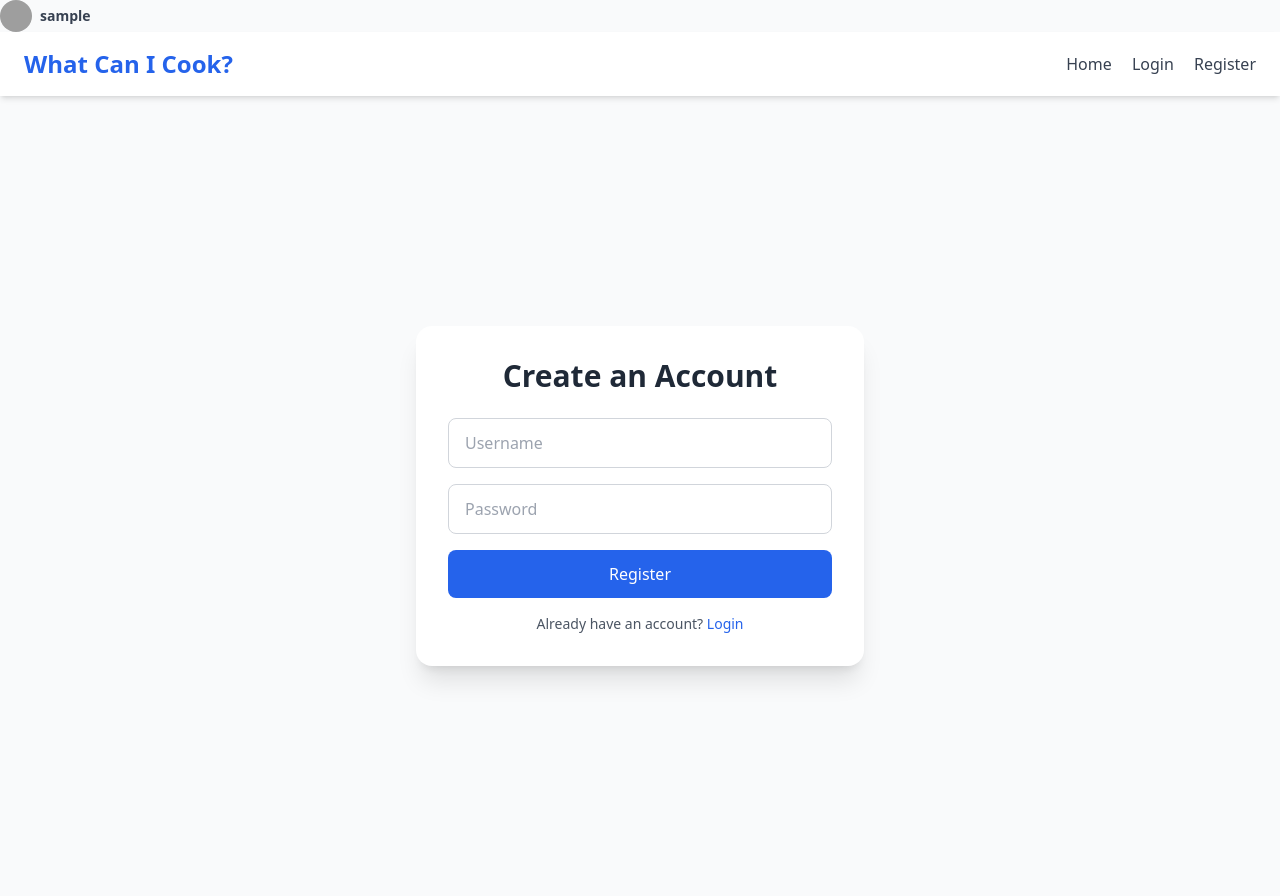
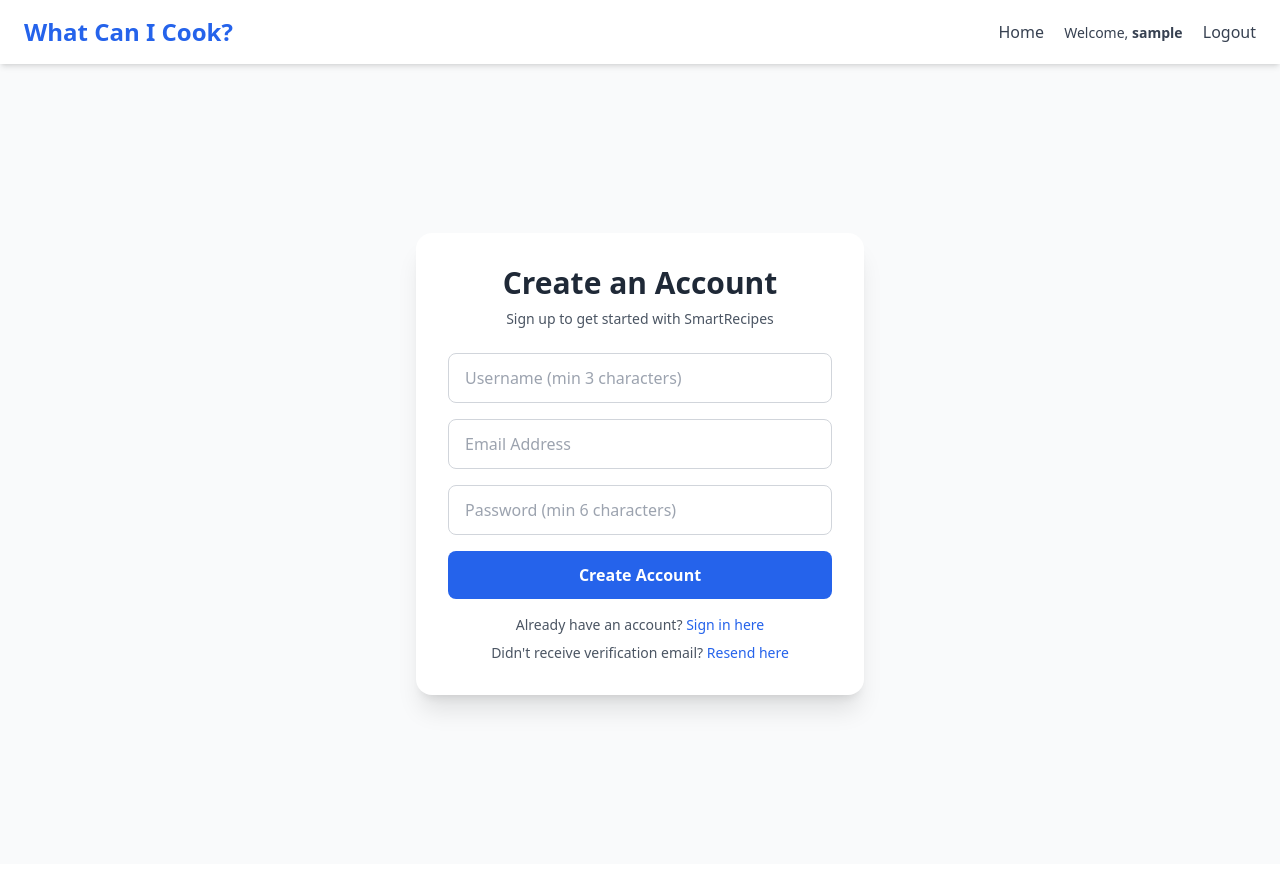
Before and after one commit to Omar-khaiom/web_apps_project, a Flask app: page /register in a window 1280 px wide. After the commit the page ends 718 px from the top, so only its background shows below. Run offline with Flask 3, Linux system fonts and the light colour scheme; the visitor is signed in with stand-in values (Sample User, id 1); some libraries are stand-ins or nearby versions; grey boxes are pictures that could not be loaded.

Commit message:
fully works
fully works

```diff
--- a/app.py
+++ b/app.py
@@ -3,146 +3,253 @@ from flask_mail import Mail, Message
 from dotenv import load_dotenv
 import os
 import requests
+import traceback
+
 from data import calorie_lookup
-from auth import register_user, verify_user
+from auth import register_user, verify_user, get_user_email, username_exists, email_exists_in_db
 
-# Load env vars
 load_dotenv()
-SPOONACULAR_API_KEY = os.getenv("SPOONACULAR_API_KEY")
 
-# Flask setup
 app = Flask(__name__)
-app.secret_key = os.urandom(24)
+app.secret_key = os.getenv("SECRET_KEY") or os.urandom(24)
 
-# Mail
+# Flask-Mail setup
 app.config.update(
-    MAIL_SERVER='smtp.gmail.com',
-    MAIL_PORT=587,
-    MAIL_USE_TLS=True,
-    MAIL_USERNAME=os.getenv("EMAIL_USER"),
-    MAIL_PASSWORD=os.getenv("EMAIL_PASS"),
+    MAIL_SERVER=os.getenv("MAIL_SERVER"),
+    MAIL_PORT=int(os.getenv("MAIL_PORT")) if os.getenv("MAIL_PORT") else 587,
+    MAIL_USE_TLS=os.getenv("MAIL_USE_TLS") == "true",
+    MAIL_USERNAME=os.getenv("MAIL_USERNAME"),
+    MAIL_PASSWORD=os.getenv("MAIL_PASSWORD"),
+    MAIL_DEFAULT_SENDER=os.getenv("MAIL_USERNAME")
 )
 mail = Mail(app)
 
+# Store pending registrations
+pending_registrations = {}
+
+def send_verification_email(email, confirm_link):
+    try:
+        msg = Message(
+            subject="Confirm Your Email - SmartRecipes",
+            recipients=[email],
+            html=f'''
+                <h2>Welcome to SmartRecipes!</h2>
+                <p>Please verify your email address by clicking the button below:</p>
+                <p><a href="{confirm_link}" style="background-color:#4CAF50;color:white;padding:10px 20px;text-decoration:none;border-radius:5px;">Verify Email</a></p>
+                <p>Or paste this link in your browser: {confirm_link}</p>
+                <p>If you didn't request this, you can ignore this message.</p>
+            '''
+        )
+        mail.send(msg)
+        print(f"Verification email sent to {email}")
+        return True
+    except Exception as e:
+        print("Flask-Mail error:", e)
+        return False
 
 @app.route("/")
 def home():
     return render_template("home.html")
 
-
 @app.route("/input")
 def input_page():
     return render_template("input.html")
 
-
 @app.route("/generate", methods=["POST"])
 def generate():
-    raw = request.form["ingredients"]
+    print("=== GENERATE ROUTE STARTED ===")
+
+    raw = request.form.get("ingredients", "")
     ingredients = [i.strip() for i in raw.split(",") if i.strip()]
+
+    print(f"Raw ingredients input: '{raw}'")
+    print(f"Processed ingredients: {ingredients}")
+
     if not ingredients:
+        print("No ingredients provided")
         flash("Please enter at least one ingredient.", "warning")
         return redirect(url_for("input_page"))
 
-    resp = requests.get(
-        "https://api.spoonacular.com/recipes/findByIngredients",
-        params={
-            "ingredients": ",".join(ingredients),
-            "number": 3,
-            "apiKey": SPOONACULAR_API_KEY
-        }
-    )
-    if resp.status_code != 200:
-        flash("Could not fetch recipes. Try again.", "danger")
+    # Check environment variables
+    api_key = os.getenv("SPOONACULAR_API_KEY")
+    print(f"API key exists: {api_key is not None}")
+    if api_key:
+        print(f"API key first 10 chars: {api_key[:10]}...")
+    else:
+        print("ERROR: No API key found in environment!")
+        flash("Configuration error. Please contact support.", "danger")
         return redirect(url_for("input_page"))
 
-    recipes_data = resp.json()
-    recipes = []
-    for r in recipes_data:
-        recipes.append({
-            "id": r["id"],
-            "title": r["title"],
-            "image": r["image"],
-            # <- FIXED: use 'original' instead of non-existent 'originalString'
-            "used":   [ui.get("original", ui.get("name")) for ui in r.get("usedIngredients", [])],
-            "missed":[mi.get("original", mi.get("name")) for mi in r.get("missedIngredients", [])],
-        })
+    try:
+        print("Making API request...")
 
-    return render_template("result.html", recipes=recipes)
+        url = "https://api.spoonacular.com/recipes/findByIngredients"
+        params = {
+            "ingredients": ",".join(ingredients),
+            "number": 6,
+            "apiKey": api_key
+        }
 
+        print(f"Request URL: {url}")
+        print(f"Request params: {params}")
 
-@app.route("/recipe/<int:recipe_id>")
-def recipe_detail(recipe_id):
-    resp = requests.get(
-        f"https://api.spoonacular.com/recipes/{recipe_id}/information",
-        params={"apiKey": SPOONACULAR_API_KEY, "includeNutrition": True}
-    )
-    if resp.status_code != 200:
-        flash("Could not fetch recipe details.", "danger")
-        return redirect(url_for("home"))
+        resp = requests.get(url, params=params, timeout=10)
 
-    data = resp.json()
+        print(f"API Response Status: {resp.status_code}")
+        print(f"Response headers: {dict(resp.headers)}")
+        print(f"Response content (first 500 chars): {resp.text[:500]}")
 
-    # Prepare ingredients list as the template expects (with 'text' and optional 'aisle')
-    ingredients = [{
-        "text": ing.get("original", ing.get("name")),
-        "aisle": ing.get("aisle")
-    } for ing in data.get("extendedIngredients", [])]
+        if resp.status_code == 402:
+            print("API quota exceeded")
+            flash("API quota exceeded. Please try again later.", "warning")
+            return redirect(url_for("input_page"))
+        elif resp.status_code == 401:
+            print("API authentication failed")
+            flash("API authentication failed.", "danger")
+            return redirect(url_for("input_page"))
+        elif resp.status_code != 200:
+            print(f"API returned non-200 status: {resp.status_code}")
+            flash(f"API error (status {resp.status_code}). Try again.", "danger")
+            return redirect(url_for("input_page"))
 
-    # Steps from analyzedInstructions
-    steps = []
-    analyzed = data.get("analyzedInstructions", [])
-    if analyzed and analyzed[0].get("steps"):
-        steps = [step["step"] for step in analyzed[0]["steps"]]
+        print("Parsing JSON response...")
+        recipes_data = resp.json()
+        print(f"Number of recipes returned: {len(recipes_data)}")
 
-    # Nutrition is already a list in data['nutrition']['nutrients']
-    nutrition = data.get("nutrition", {}).get("nutrients", [])
+        recipes = []
+        for i, r in enumerate(recipes_data):
+            print(f"Processing recipe {i}: {r.get('title', 'No title')}")
+            recipe = {
+                "id": r["id"],
+                "title": r["title"],
+                "image": r["image"],
+                "used": [ui.get("original", ui.get("name", "")) for ui in r.get("usedIngredients", [])],
+                "missed": [mi.get("original", mi.get("name", "")) for mi in r.get("missedIngredients", [])]
+            }
+            recipes.append(recipe)
 
-    return render_template("recipe_detail.html", recipe={
-        "title": data.get("title"),
-        "image": data.get("image"),
-        "ingredients": ingredients,           # matches template use of recipe.ingredients
-        "instructions": data.get("instructions") or "",
-        "steps": steps,
-        "readyInMinutes": data.get("readyInMinutes"),
-        "servings": data.get("servings"),
-        "sourceName": data.get("sourceName"),
-        "nutrition": nutrition                 # flat list, matches template's recipe.nutrition
-    })
+        print(f"Successfully processed {len(recipes)} recipes")
+        print("=== GENERATE ROUTE SUCCESS ===")
+        return render_template("result.html", recipes=recipes)
+
+    except requests.exceptions.Timeout as e:
+        print(f"Request timeout: {e}")
+        flash("Request timed out. Please try again.", "danger")
+        return redirect(url_for("input_page"))
+    except requests.exceptions.RequestException as e:
+        print(f"Request exception: {e}")
+        flash("Network error. Check your connection.", "danger")
+        return redirect(url_for("input_page"))
+    except ValueError as e:
+        print(f"JSON parsing error: {e}")
+        flash("Invalid response from API. Try again.", "danger")
+        return redirect(url_for("input_page"))
+    except KeyError as e:
+        print(f"Missing key in API response: {e}")
+        flash("Unexpected API response format.", "danger")
+        return redirect(url_for("input_page"))
+    except Exception as e:
+        print(f"Unexpected error: {type(e).__name__}: {e}")
+        traceback.print_exc()
+        flash("An unexpected error occurred. Please try again.", "danger")
+        return redirect(url_for("input_page"))
+
+@app.route("/register", methods=["GET", "POST"])
+def register_page():
+    if request.method == "POST":
+        username = request.form.get("username", "").strip()
+        password = request.form.get("password", "")
+        email = request.form.get("email", "").strip()
+
+        if not username or not password or not email:
+            flash("Please fill in all fields.", "warning")
+            return render_template("register.html")
+
+        if len(username) < 3 or len(password) < 6:
+            flash("Username must be at least 3 chars, password at least 6.", "warning")
+            return render_template("register.html")
+
+        if username_exists(username) or any(d["username"] == username for d in pending_registrations.values()):
+            flash("Username is taken or pending verification.", "danger")
+            return render_template("register.html")
+
+        if email_exists_in_db(email) or any(d["email"] == email for d in pending_registrations.values()):
+            flash("Email already used or pending.", "danger")
+            return render_template("register.html")
+
+        token = os.urandom(16).hex()
+        pending_registrations[token] = {
+            "username": username,
+            "password": password,
+            "email": email
+        }
+
+        confirm_link = url_for("confirm_email", token=token, _external=True)
+        if send_verification_email(email, confirm_link):
+            flash("Check your email to verify.", "success")
+            return render_template("register_pending.html", email=email)
+        else:
+            pending_registrations.pop(token, None)
+            flash("Could not send verification email.", "danger")
+            return render_template("register.html")
+
+    return render_template("register.html")
+
+@app.route("/confirm/<token>")
+def confirm_email(token):
+    if token in pending_registrations:
+        data = pending_registrations.pop(token)
+        if username_exists(data["username"]) or email_exists_in_db(data["email"]):
+            flash("Username/email taken. Try again.", "danger")
+            return redirect(url_for("register_page"))
+
+        if register_user(data["username"], data["password"], data["email"]):
+            flash("🎉 Email verified. You can now log in.", "success")
+            return redirect(url_for("login_page"))
+        else:
+            flash("Error creating account.", "danger")
+            return redirect(url_for("register_page"))
+    else:
+        flash("Invalid or expired link.", "danger")
+        return redirect(url_for("register_page"))
 
 @app.route("/login", methods=["GET", "POST"])
 def login_page():
     if request.method == "POST":
-        if verify_user(request.form["username"], request.form["password"]):
-            session["user"] = request.form["username"]
-            flash("Logged in!", "success")
+        username = request.form.get("username", "").strip()
+        password = request.form.get("password", "")
+        if not username or not password:
+            flash("Fill all fields.", "warning")
+            return render_template("login.html")
+
+        if verify_user(username, password):
+            session["user"] = username
+            flash("Welcome back!", "success")
             return redirect(url_for("home"))
-        flash("Invalid credentials.", "danger")
+        else:
+            flash("Invalid login.", "danger")
+
     return render_template("login.html")
 
+@app.route("/resend-confirmation", methods=["POST"])
+def resend_confirmation():
+    email = request.form.get("resend_email", "").strip()
+    if not email:
+        flash("Enter your email.", "warning")
+        return redirect(url_for("register_page"))
 
-@app.route("/register", methods=["GET", "POST"])
-def register_page():
-    if request.method == "POST":
-        user, pw, email = (request.form[k] for k in ("username", "password", "email"))
-        if register_user(user, pw, email):
-            token = os.urandom(16).hex()
-            url = url_for("confirm_email", token=token, _external=True)
-            msg = Message("Confirm Email",
-                          sender=app.config["MAIL_USERNAME"],
-                          recipients=[email],
-                          body=f"Click to confirm: {url}")
-            mail.send(msg)
-            flash("Registered! Check your email.", "success")
-            return redirect(url_for("login_page"))
-        flash("Username taken.", "danger")
-    return render_template("register.html")
+    for token, data in pending_registrations.items():
+        if data["email"] == email:
+            confirm_link = url_for("confirm_email", token=token, _external=True)
+            if send_verification_email(email, confirm_link):
+                flash("Verification email resent.", "success")
+                return render_template("register_pending.html", email=email)
+            else:
+                flash("Failed to resend email.", "danger")
+                return redirect(url_for("register_page"))
 
-
-@app.route("/confirm/<token>")
-def confirm_email(token):
-    flash("Email confirmed!", "success")
-    return redirect(url_for("login_page"))
-
+    flash("No pending registration found.", "danger")
+    return redirect(url_for("register_page"))
 
 @app.route("/logout")
 def logout():
@@ -150,13 +257,70 @@ def logout():
     flash("Logged out.", "info")
     return redirect(url_for("home"))
 
-
 @app.route("/calories", methods=["POST"])
 def calories():
-    ing_list = [i.strip() for i in request.form["ingredients"].split(",")]
-    total, breakdown = calorie_lookup(ing_list)
-    return render_template("calories.html", total=total, breakdown=breakdown)
+    raw = request.form.get("ingredients", "")
+    ingredients = [i.strip() for i in raw.split(",") if i.strip()]
+    if not ingredients:
+        flash("Please enter ingredients.", "warning")
+        return redirect(url_for("input_page"))
 
+    try:
+        total, breakdown = calorie_lookup(ingredients)
+        return render_template("calories.html", total=total, breakdown=breakdown)
+    except Exception as e:
+        print(f"Calorie lookup error: {e}")
+        flash("Error calculating calories.", "danger")
+        return redirect(url_for("input_page"))
+
+@app.route("/recipe/<int:recipe_id>")
+def recipe_detail(recipe_id):
+    """Get detailed information about a specific recipe"""
+    try:
+        api_key = os.getenv("SPOONACULAR_API_KEY")
+        if not api_key:
+            flash("Configuration error.", "danger")
+            return redirect(url_for("input_page"))
+
+        # Get recipe information
+        resp = requests.get(
+            f"https://api.spoonacular.com/recipes/{recipe_id}/information",
+            params={"apiKey": api_key},
+            timeout=10
+        )
+
+        if resp.status_code != 200:
+            flash("Could not fetch recipe details.", "danger")
+            return redirect(url_for("input_page"))
+
+        recipe = resp.json()
+
+        # Get recipe instructions
+        instructions_resp = requests.get(
+            f"https://api.spoonacular.com/recipes/{recipe_id}/analyzedInstructions",
+            params={"apiKey": api_key},
+            timeout=10
+        )
+
+        instructions = []
+        if instructions_resp.status_code == 200:
+            instructions_data = instructions_resp.json()
+            if instructions_data:
+                instructions = instructions_data[0].get('steps', [])
+
+        return render_template("recipe_detail.html", recipe=recipe, instructions=instructions)
+
+    except Exception as e:
+        print(f"Recipe detail error: {e}")
+        flash("Error loading recipe details.", "danger")
+        return redirect(url_for("input_page"))
+
+# Debug test route
+@app.route("/test-debug")
+def test_debug():
+    print("DEBUG TEST ROUTE WORKING!")
+    api_key = os.getenv("SPOONACULAR_API_KEY")
+    return f"Debug test successful - API key exists: {api_key is not None}"
 
 if __name__ == "__main__":
     app.run(debug=True)
--- a/templates/layout.html
+++ b/templates/layout.html
@@ -8,28 +8,38 @@
 </head>
 <body class="bg-gray-50 text-gray-800 font-sans">
 
-{% if session.get("user") %}
-  <div class="flex items-center gap-2">
-    <img src="{{ url_for('static', filename='avatars/default.png') }}" class="w-8 h-8 rounded-full">
-    <span class="text-sm text-gray-700"> <strong>{{ session['user'] }}</strong></span>
-  </div>
-{% endif %}
-
   <!-- Navbar -->
   <nav class="bg-white shadow-md px-6 py-4 flex justify-between items-center">
 
     <a href="/" class="text-2xl font-bold text-blue-600">What Can I Cook?</a>
     <div class="space-x-4">
       <a href="/" class="text-gray-700 hover:text-blue-600">Home</a>
-      <a href="/login" class="text-gray-700 hover:text-blue-600">Login</a>
-      <a href="/register" class="text-gray-700 hover:text-blue-600">Register</a>
+
+      <!-- FIX: Proper login/logout navigation -->
+      {% if session.get("user") %}
+        <span class="text-sm text-gray-700">Welcome, <strong>{{ session['user'] }}</strong></span>
+        <a href="/logout" class="text-gray-700 hover:text-blue-600">Logout</a>
+      {% else %}
+        <a href="/login" class="text-gray-700 hover:text-blue-600">Login</a>
+        <a href="/register" class="text-gray-700 hover:text-blue-600">Register</a>
+      {% endif %}
     </div>
   </nav>
+
+<!-- FIX: Better flash message styling with color coding -->
 {% with messages = get_flashed_messages(with_categories=true) %}
   {% if messages %}
-    <div class="space-y-2 mb-4">
+    <div class="space-y-2 mb-4 px-6 pt-4">
       {% for category, msg in messages %}
-        <div class="bg-red-100 text-red-800 px-4 py-2 rounded">{{ msg }}</div>
+        {% if category == 'success' %}
+          <div class="bg-green-100 border border-green-400 text-green-800 px-4 py-2 rounded">{{ msg }}</div>
+        {% elif category == 'danger' %}
+          <div class="bg-red-100 border border-red-400 text-red-800 px-4 py-2 rounded">{{ msg }}</div>
+        {% elif category == 'warning' %}
+          <div class="bg-yellow-100 border border-yellow-400 text-yellow-800 px-4 py-2 rounded">{{ msg }}</div>
+        {% else %}
+          <div class="bg-blue-100 border border-blue-400 text-blue-800 px-4 py-2 rounded">{{ msg }}</div>
+        {% endif %}
       {% endfor %}
     </div>
   {% endif %}
--- a/templates/login.html
+++ b/templates/login.html
@@ -14,6 +14,7 @@
         Login
       </button>
     </form>
+
     <p class="text-sm text-center mt-4 text-gray-600">
       Don't have an account?
       <a href="/register" class="text-green-600 hover:underline">Register</a>
--- a/templates/register.html
+++ b/templates/register.html
@@ -1,22 +1,38 @@
 {% extends "layout.html" %}
 {% block title %}Register{% endblock %}
 {% block content %}
-<div class="flex items-center justify-center min-h-screen">
+<div class="flex items-center justify-center min-h-screen py-12">
   <div class="bg-white shadow-xl rounded-2xl p-8 w-full max-w-md">
-    <h2 class="text-3xl font-semibold text-center mb-6 text-gray-800">Create an Account</h2>
+    <h2 class="text-3xl font-semibold text-center mb-2 text-gray-800">Create an Account</h2>
+    <p class="text-center text-gray-600 mb-6 text-sm">Sign up to get started with SmartRecipes</p>
+
     <form method="POST" action="/register" class="space-y-4">
-      <input type="text" name="username" placeholder="Username" required
-             class="w-full px-4 py-3 border border-gray-300 rounded-lg focus:outline-none focus:ring-2 focus:ring-blue-500">
-      <input type="password" name="password" placeholder="Password" required
-             class="w-full px-4 py-3 border border-gray-300 rounded-lg focus:outline-none focus:ring-2 focus:ring-blue-500">
+      <input type="hidden" name="form_type" value="register" />
+      <div>
+        <input type="text" name="username" placeholder="Username (min 3 characters)" required autocomplete="username"
+               class="w-full px-4 py-3 border border-gray-300 rounded-lg focus:outline-none focus:ring-2 focus:ring-blue-500 transition">
+      </div>
+      <div>
+        <input type="email" name="email" placeholder="Email Address" required autocomplete="email"
+               class="w-full px-4 py-3 border border-gray-300 rounded-lg focus:outline-none focus:ring-2 focus:ring-blue-500 transition">
+      </div>
+      <div>
+        <input type="password" name="password" placeholder="Password (min 6 characters)" required autocomplete="new-password"
+               class="w-full px-4 py-3 border border-gray-300 rounded-lg focus:outline-none focus:ring-2 focus:ring-blue-500 transition">
+      </div>
       <button type="submit"
-              class="w-full bg-blue-600 text-white py-3 rounded-lg hover:bg-blue-700 transition">
-        Register
+              class="w-full bg-blue-600 text-white py-3 rounded-lg hover:bg-blue-700 transition duration-200 font-semibold">
+        Create Account
       </button>
     </form>
-    <p class="text-sm text-center mt-4 text-gray-600">
+
+    <p class="text-center mt-4 text-gray-600 text-sm">
       Already have an account?
-      <a href="/login" class="text-blue-600 hover:underline">Login</a>
+      <a href="/login" class="text-blue-600 hover:underline font-medium">Sign in here</a>
+    </p>
+    <p class="text-center mt-2 text-gray-600 text-sm">
+      Didn't receive verification email?
+      <a href="/resend-confirmation" class="text-blue-600 hover:underline font-medium">Resend here</a>
     </p>
   </div>
 </div>
```
Also changed, not shown: auth.py (+24 -10 lines), templates/recipe_detail.html (+64 -63 lines), templates/register_pending.html (added, +11 -0 lines), templates/resend_confirmation.html (added, +22 -0 lines), templates/result.html (+7 -0 lines), users.db, 2 other files.
